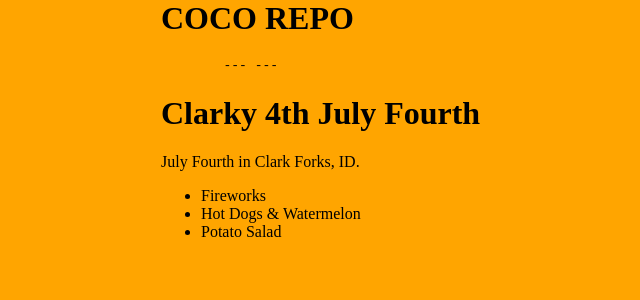
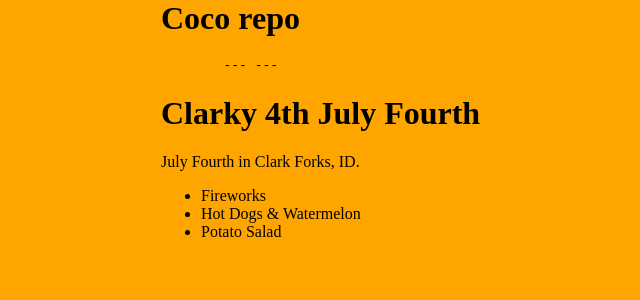
Before and after one commit to Jessiecorgy/coco, a Jekyll site: the page built from index.html, in a window 1280 px wide. Shown: the top 300 px of the page, without its empty margins (159-799 px from the left). Built offline with Jekyll 4.4.1, drawn with Linux system fonts in a browser that asks for light colours.

Commit message:
Update index.html

```diff
--- a/index.html
+++ b/index.html
@@ -1,10 +1,10 @@
 ---
 layout: default
 ---
-	<h1>{{ site.name | upcase }}</h1>
-
+	<h1>{{ site.name | capitalize }}</h1>
 
 	{% capture july %}
 		{% include_relative _posts/1776-07-04-fourth.md %}
 	{% endcapture %}
-		{{ july | markdownify }}
+
+	{{ july | markdownify }}
```
